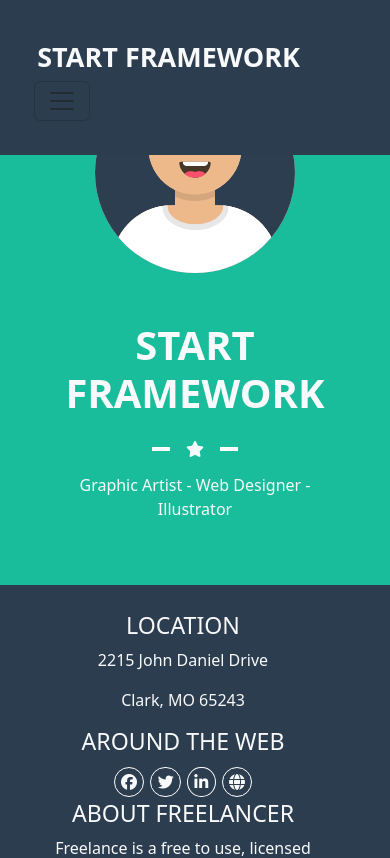
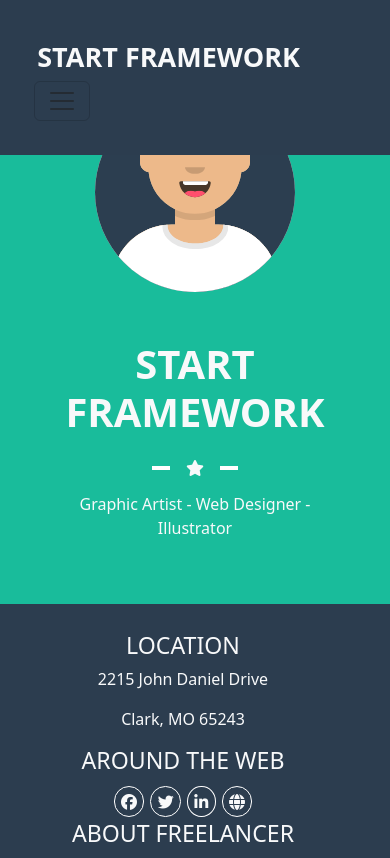
Before and after one commit to MohamedAbdelhay00/react-router, a React (Create React App) app: page / in a window 390 px wide. Shown: the top 858 px of the page. Built offline with nearby package versions, Linux system fonts and the light colour scheme.

Commit message:
3rd commit

```diff
--- a/src/Components/Home/Home.css
+++ b/src/Components/Home/Home.css
@@ -21,7 +21,7 @@
 
 @media only screen and (min-width: 301px) and (max-width: 768px) {
     .home{
-    padding-top: 15% 10% !important;
+    padding-top: 15% !important;
  }
     .home img{
         width: 75%;
```
